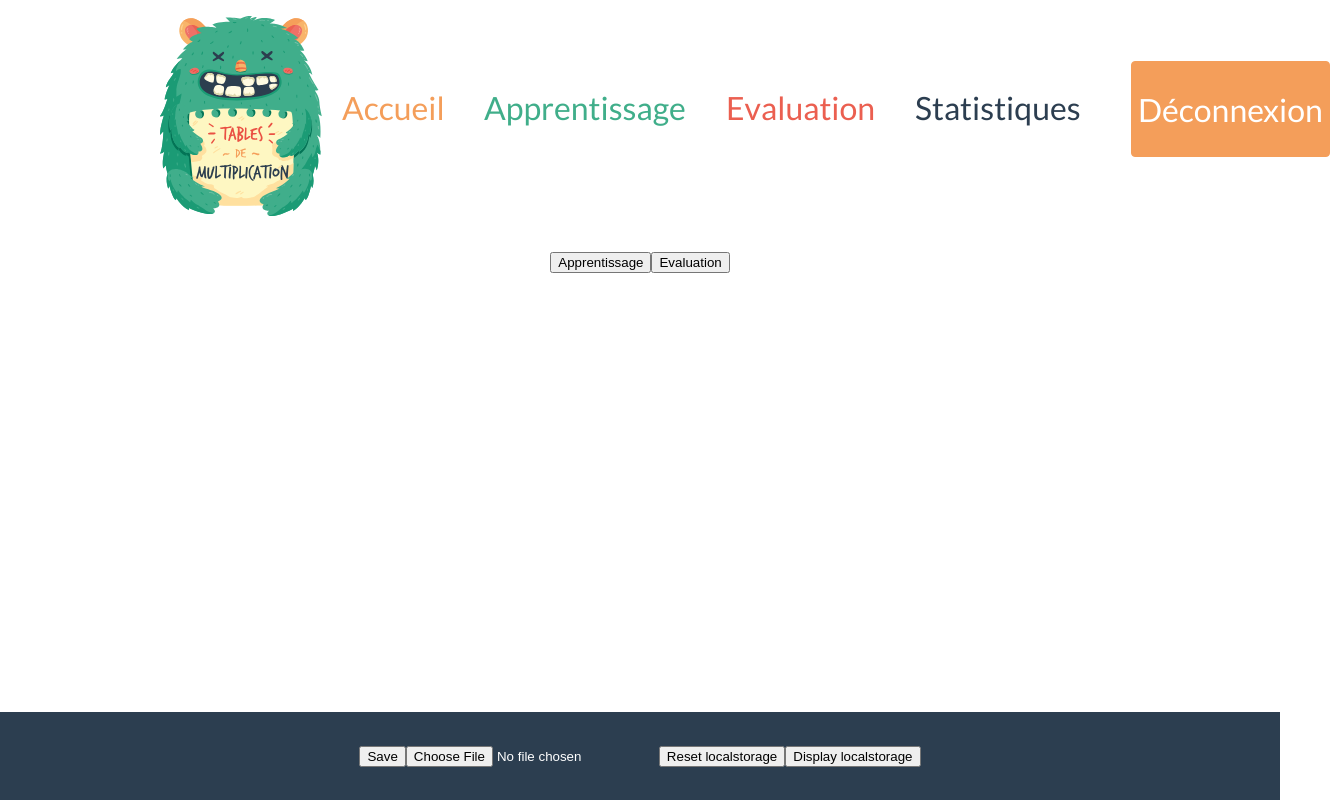
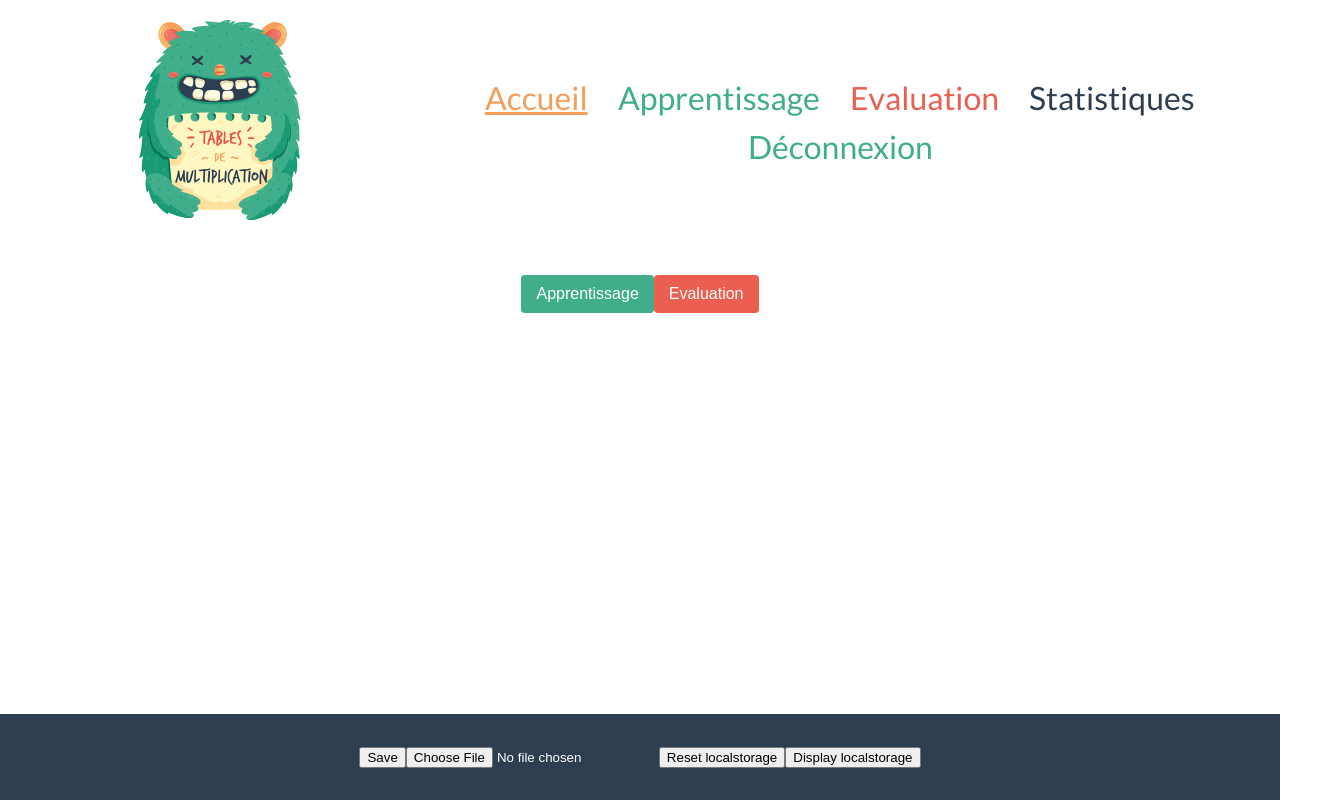
Before and after one commit to Pierre-Lefevre/VuejsProject, a Vue app: page /#/ in a window 1280 px wide. Shown: the whole page, 1330 px wide, since content can reach past the window. Built offline with nearby package versions, Linux system fonts and the light colour scheme; sample sign-in values are in the browser's storage; a web font is replaced by a local one.

Commit message:
Add some comments and change menu style.

```diff
--- a/src/App.vue
+++ b/src/App.vue
@@ -8,26 +8,26 @@
       </figure>
       <nav id="navbar">
         <ul>
-          <li class="hvr-grow-rotate">
-            <router-link :to="{name: 'Home'}" tag="a" class="color-orange"><h2>Accueil</h2></router-link>
+          <li class="hvr-grow">
+            <router-link :to="{name: 'Home'}" class="color-orange" tag="a"><h2 :class="this.$route.name === 'Home' ? 'underline' : ''">Accueil</h2></router-link>
           </li>
-          <li class="hvr-grow">
-            <router-link :to="{name: 'SignIn'}" tag="button" class="btn-primary background-green" v-if="!check"><h2>Connexion</h2></router-link>
+          <li class="hvr-grow" v-if="!check">
+            <router-link :to="{name: 'SignIn'}" class="color-green" tag="a"><h2 :class="this.$route.name === 'SignIn' ? 'underline' : ''">Connexion</h2></router-link>
           </li>
-          <li class="hvr-grow">
-            <router-link :to="{name: 'SignUp'}" tag="button" class="btn-primary background-blue" v-if="!check"><h2>Nouvelle inscription</h2></router-link>
+          <li class="hvr-grow" v-if="!check">
+            <router-link :to="{name: 'SignUp'}" class="color-blue" tag="a"><h2 :class="this.$route.name === 'SignUp' ? 'underline' : ''">Inscription</h2></router-link>
           </li>
-          <li class="hvr-grow-rotate">
-            <router-link :to="{name: 'Learn'}" tag="a" class="color-green" v-if="check"><h2>Apprentissage</h2></router-link>
+          <li class="hvr-grow" v-if="check">
+            <router-link :to="{name: 'Learn'}" class="color-green" tag="a"><h2 :class="this.$route.name === 'Learn' ? 'underline' : ''">Apprentissage</h2></router-link>
           </li>
-          <li class="hvr-grow-rotate">
-            <router-link :to="{name: 'Operation'}" tag="a" class="color-red" v-if="check && canAccessTest"><h2>Evaluation</h2></router-link>
+          <li class="hvr-grow" v-if="check && canAccessTest">
+            <router-link :to="{name: 'Operation'}" class="color-red" tag="a"><h2 :class="this.$route.name === 'Operation' ? 'underline' : ''">Evaluation</h2></router-link>
           </li>
-          <li class="hvr-grow-rotate">
-            <router-link :to="{name: 'Statistics'}" tag="a" class="color-blue" v-if="check"><h2>Statistiques</h2></router-link>
+          <li class="hvr-grow" v-if="check">
+            <router-link :to="{name: 'Statistics'}" class="color-blue" tag="a"><h2 :class="this.$route.name === 'Statistics' ? 'underline' : ''">Statistiques</h2></router-link>
           </li>
-          <li class="hvr-grow">
-            <button class="background-orange btn-primary" v-if="check" @click="logout"><h2>Déconnexion</h2></button>
+          <li class="hvr-grow" v-if="check">
+            <a class="color-green" @click="logout"><h2>Déconnexion</h2></a>
           </li>
         </ul>
       </nav>
@@ -58,6 +58,7 @@ export default {
     SaveLoadProgress
   },
   created () {
+    console.log(this.$route.name)
     lsm.init()
   },
   methods: {
@@ -98,7 +99,7 @@ export default {
     box-sizing: border-box;
   }
 
-  body, ul, p {
+  body, ul, p, h1, h2, h3, h4 {
     margin: 0;
   }
 
@@ -111,7 +112,9 @@ export default {
     text-decoration: none;
     margin: 0;
     padding: 0;
-    outline-style: none
+    display: block;
+    outline-style: none;
+    cursor: pointer;
   }
 
   h1, h2 {
@@ -149,6 +152,8 @@ export default {
     color: #FFFFFF;
     font-size: 1rem;
     border-radius: 4px;
+    padding: 10px 15px;
+    border: none;
   }
 
   #app {
@@ -168,12 +173,10 @@ export default {
 
   .background-blue {
     background-color: #2c3e50;
-    border: #2c3e50 solid 1px;
   }
 
   .background-green {
     background-color: #40AE8A;
-    border: #40AE8A solid 1px;
   }
 
   .background-yellow {
@@ -182,12 +185,10 @@ export default {
 
   .background-orange {
     background-color: #F49E5A;
-    border: #F49E5A solid 1px;
   }
 
   .background-red {
     background-color: #EB5F50;
-    color: white;
   }
 
   .color-blue {
@@ -210,38 +211,36 @@ export default {
     color: #EB5F50;
   }
 
+  .underline {
+    text-decoration: underline;
+  }
+
   .hvr-grow {
     display: inline-block;
     vertical-align: middle;
-    -webkit-transform: perspective(1px) translateZ(0);
     transform: perspective(1px) translateZ(0);
     box-shadow: 0 0 1px transparent;
-    -webkit-transition-duration: 0.3s;
     transition-duration: 0.3s;
-    -webkit-transition-property: transform;
     transition-property: transform;
   }
+
   .hvr-grow:hover, .hvr-grow:focus, .hvr-grow:active {
-    -webkit-transform: scale(1.1);
     transform: scale(1.1);
   }
 
   .hvr-grow-rotate {
     display: inline-block;
     vertical-align: middle;
-    -webkit-transform: perspective(1px) translateZ(0);
     transform: perspective(1px) translateZ(0);
     box-shadow: 0 0 1px transparent;
-    -webkit-transition-duration: 0.3s;
     transition-duration: 0.3s;
-    -webkit-transition-property: transform;
     transition-property: transform;
   }
 
   .hvr-grow-rotate:hover, .hvr-grow-rotate:focus, .hvr-grow-rotate:active {
-    -webkit-transform: scale(1.1) rotate(4deg);
     transform: scale(1.1) rotate(4deg);
   }
+
   .list {
     display: flex;
     flex-direction: row;
@@ -267,22 +266,18 @@ export default {
 
   @keyframes hvr-hang {
     0% {
-      -webkit-transform: translateY(8px);
       transform: translateY(8px);
     }
     50% {
-      -webkit-transform: translateY(4px);
       transform: translateY(4px);
     }
     100% {
-      -webkit-transform: translateY(8px);
       transform: translateY(8px);
     }
   }
 
   @keyframes hvr-hang-sink {
     100% {
-      -webkit-transform: translateY(8px);
       transform: translateY(8px);
     }
   }
@@ -290,6 +285,7 @@ export default {
   .hvr-hang {
     transform: perspective(1px) translateZ(0);
   }
+
   .hvr-hang:hover, .hvr-hang:focus, .hvr-hang:active {
     animation-name: hvr-hang-sink, hvr-hang;
     animation-duration: .3s, 1.5s;
@@ -308,6 +304,7 @@ export default {
 
   header {
     justify-content: space-between;
+    padding: 20px;
   }
 
   footer {
@@ -329,32 +326,37 @@ export default {
   }
 
   #logo {
-    margin-right: 0;
-    margin-left: 10rem;
-    margin-bottom: 0;
-    justify-self: left;
+    margin: 0 20px;
+    width: 30%;
+    display: flex;
+    justify-content: center;
+  }
+
+  #logo > a {
+    width: 100%;
   }
 
   #logo img {
     height: 200px;
+    width: 100%;
   }
 
   #navbar {
-    width: 100%;
+    width: 70%;
   }
 
   #navbar ul {
     display: flex;
     justify-content: center;
+    flex-wrap: wrap;
   }
 
-  #navbar ul a {
-    display: block;
-    padding: 0 20px;
+  #navbar ul li {
+    margin: 5px 15px;
   }
 
   #navbar ul button {
     margin-left: 30px;
-    outline-style: none
+    outline-style: none;
   }
 </style>
--- a/src/components/HomeAuth.vue
+++ b/src/components/HomeAuth.vue
@@ -1,7 +1,7 @@
 <template>
   <div>
-    <router-link :to="{name: 'Learn'}" tag="button">Apprentissage</router-link>
-    <router-link :to="{name: 'Operation'}" tag="button" v-if="canAccessTest()">Evaluation</router-link>
+    <router-link :to="{name: 'Learn'}" class="btn-primary background-green" tag="button">Apprentissage</router-link>
+    <router-link :to="{name: 'Operation'}" class="btn-primary background-red" tag="button" v-if="canAccessTest()">Evaluation</router-link>
   </div>
 </template>
 
```
Also changed, not shown: src/components/Alert.vue (+9 -2 lines), src/components/SaveLoadProgress.vue (+9 -0 lines).
